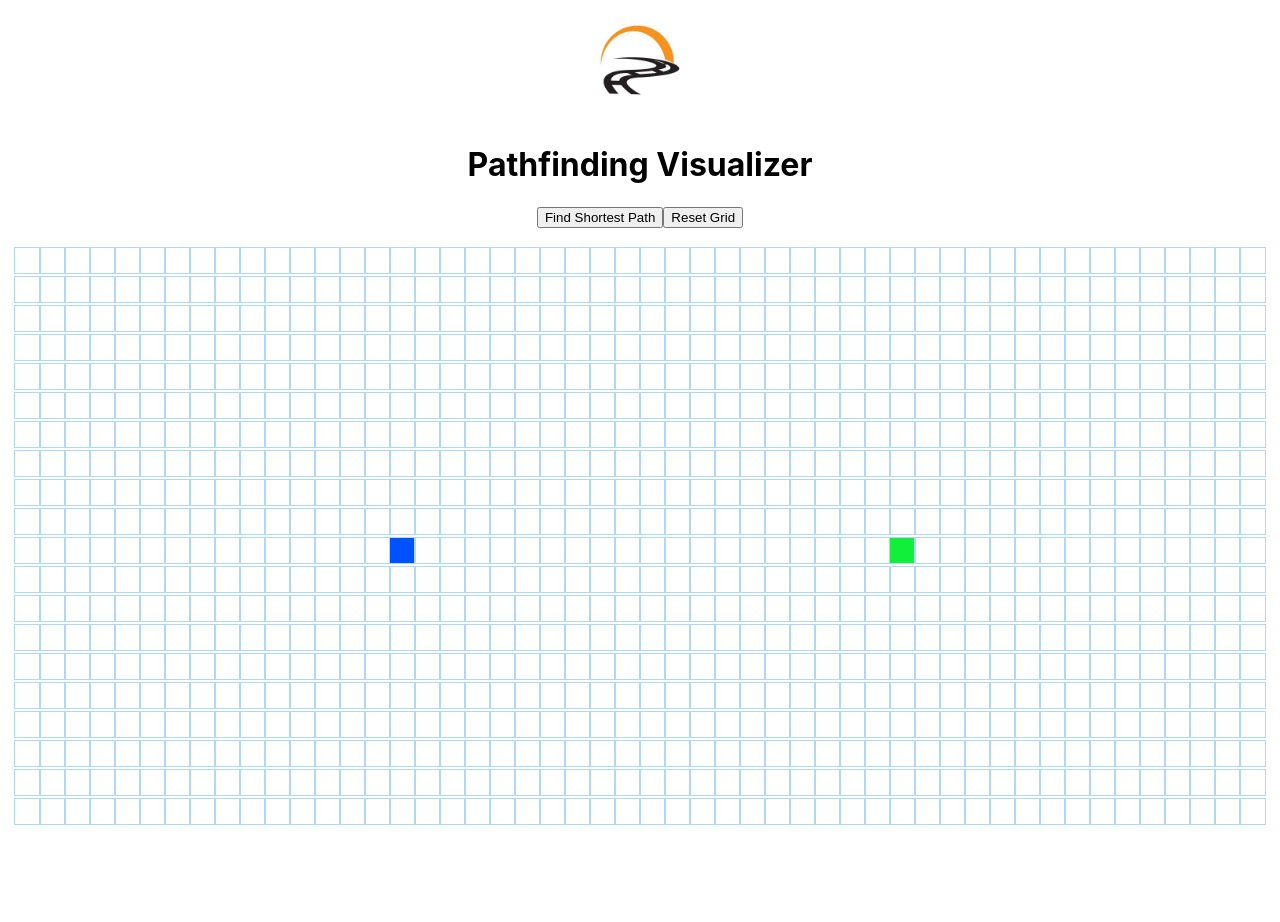
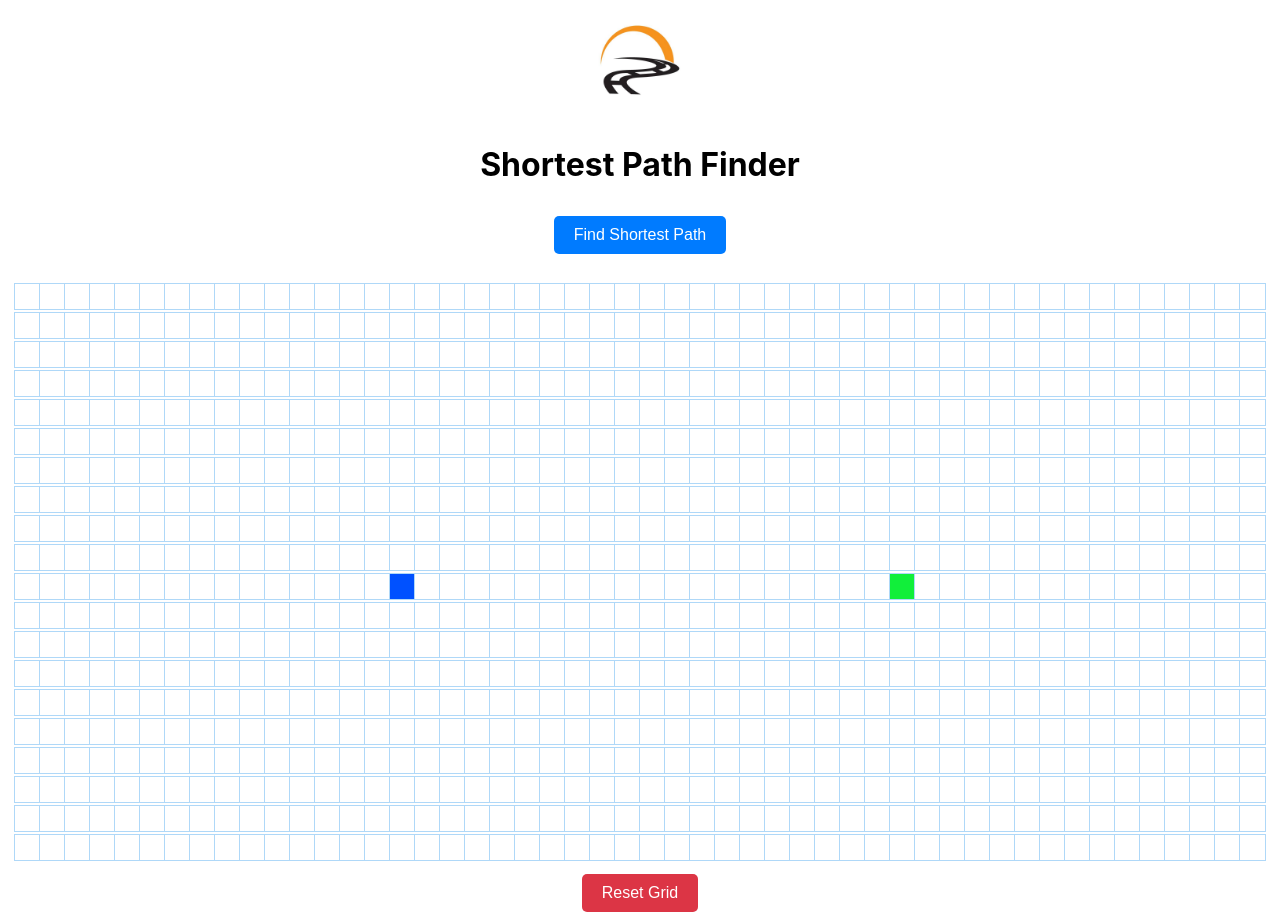
Before and after one commit to Ishaandeep/Shortest-Path-Finder, a React (Create React App) app: page / in a window 1280 px wide. Before the commit the page ends 828 px from the top, so only its background shows below. Built offline with nearby package versions, Linux system fonts and the light colour scheme.

Commit message:
ui-reset

```diff
--- a/src/App.css
+++ b/src/App.css
@@ -20,3 +20,39 @@
 .App-link {
   color: #61dafb;
 }
+.button {
+  padding: 10px 20px;
+  margin: 10px;
+  font-size: 16px;
+  color: #fff;
+  background-color: #007bff;
+  border: none;
+  border-radius: 5px;
+  cursor: pointer;
+  transition: background-color 0.3s ease;
+}
+
+.button:hover {
+  background-color: #0056b3;
+}
+
+.button:active {
+  background-color: #004085;
+}
+
+.button:disabled {
+  background-color: #d6d8db;
+  cursor: not-allowed;
+}
+
+.button-reset {
+  background-color: #dc3545;
+}
+
+.button-reset:hover {
+  background-color: #c82333;
+}
+
+.button-reset:active {
+  background-color: #bd2130;
+}
--- a/src/App.js
+++ b/src/App.js
@@ -1,11 +1,11 @@
-import PathfindingVisualizer from "./PathfindingVisualizer/PathfindingVisualizer";
 import React from "react";
 import "./App.css";
+import PathfindingWrapper from "./PathfindingVisualizer/PathfindingWrapper";
 
 function App() {
   return (
     <div className="App">
-      <PathfindingVisualizer />
+      <PathfindingWrapper />
     </div>
   );
 }
--- a/src/PathfindingVisualizer/Node/Node.css
+++ b/src/PathfindingVisualizer/Node/Node.css
@@ -3,6 +3,7 @@
   height: 25px;
   outline: 1px solid rgb(175, 216, 248);
   display: inline-block;
+  background-color: white;
 }
 
 .node-finish {
--- a/src/PathfindingVisualizer/PathfindingVisualizer.jsx
+++ b/src/PathfindingVisualizer/PathfindingVisualizer.jsx
@@ -1,5 +1,5 @@
 import React, { useState, useEffect } from "react";
-import logo from "./path-logo-2.jpg";
+
 import Node from "./Node/Node";
 import { dijkstra, getNodesInShortestPathOrder } from "../algorithm/dijkstra";
 
@@ -121,18 +121,11 @@ const PathfindingVisualizer = () => {
     animateDijkstra(visitedNodesInOrder, nodesInShortestPathOrder);
   };
 
-  const resetGrid = () => {
-    window.location.reload();
-  };
-
   return (
     <>
-      <div className="header">
-        <img src={logo} alt="logo" className="App-logo" />
-        <h1>Pathfinding Visualizer</h1>
-      </div>
-      <button onClick={visualizeDijkstra}>Find Shortest Path</button>
-      <button onClick={resetGrid}>Reset Grid</button>
+      <button className="button" onClick={visualizeDijkstra}>
+        Find Shortest Path
+      </button>
       <div className="grid">
         {grid.map((row, rowIdx) => {
           return (
--- /dev/null
+++ b/src/PathfindingVisualizer/PathfindingWrapper.jsx
@@ -0,0 +1,28 @@
+import React, { useState } from "react";
+import logo from "./path-logo-2.jpg";
+import PathfindingVisualizer from "./PathfindingVisualizer";
+import "./PathfindingVisualizer.css";
+import "../App.css";
+
+const PathfindingWrapper = () => {
+  const [key, setKey] = useState(0);
+
+  const resetComponent = () => {
+    setKey((prevKey) => prevKey + 1);
+  };
+
+  return (
+    <>
+      <div className="header">
+        <img src={logo} alt="logo" className="App-logo" />
+        <h1>Shortest Path Finder</h1>
+      </div>
+      <PathfindingVisualizer key={key} />
+      <button className="button button-reset" onClick={resetComponent}>
+        Reset Grid
+      </button>
+    </>
+  );
+};
+
+export default PathfindingWrapper;
```
